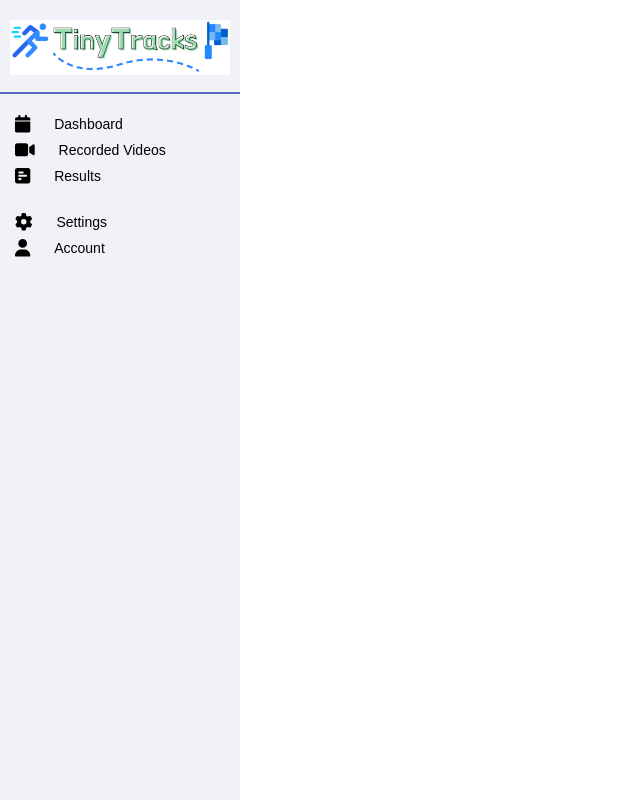
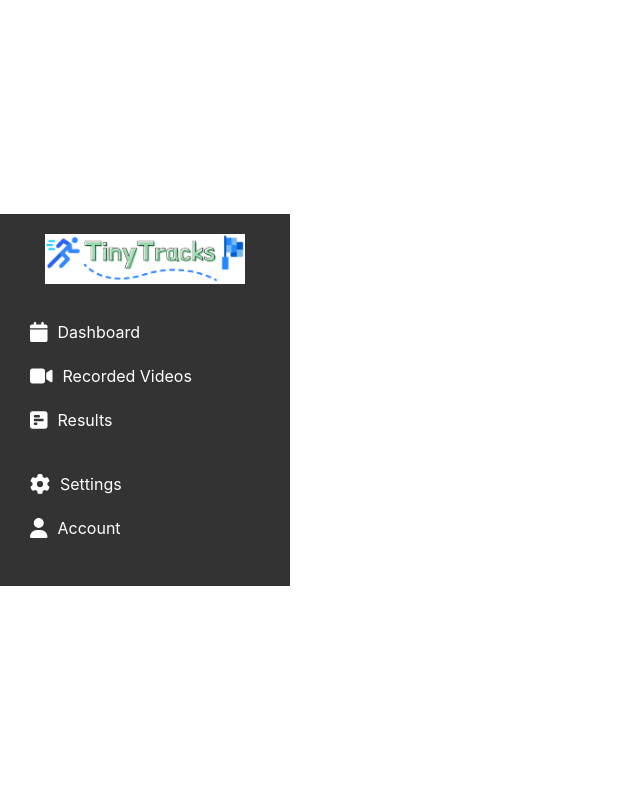
Before and after one commit to qhagayla/GMSADashboard, a React (Vite) app in the folder client/: page / in a window 1280 px wide. Shown: the whole page, without its empty margins (0-640 px from the left). Built offline with nearby package versions, Linux system fonts and the light colour scheme.

Commit message:
Update App.css

```diff
--- a/client/src/App.css
+++ b/client/src/App.css
@@ -1,70 +1,76 @@
+.app-container {
+  display: flex;
+}
+
 .sidebar {
-  width: 240px;
-  height: 100vh;
-  background-color: #F1F2F7;
-  color: #000000;
-  font-family: 'DM Sans', sans-serif;
-  padding: 0px;
-  overflow-y: hidden;
+  width: 250px;
+  background-color: #333;
+  color: #fff;
+  padding: 20px;
 }
 
 .sidebar-header {
+  text-align: center;
   margin-bottom: 20px;
-  border-bottom: 2px solid #5A67BA;
-  padding-bottom: 10px;
 }
 
-.sidebar-header img.logo-image {
-  width: 150%; /* Adjust the width as needed */
-  width: 220px; /* Set a maximum width if desired */
-  height: 55px;
-  margin-top: 20px;
+.logo-image {
+  width: 80%;
+}
+
+.menu {
+  margin-bottom: 20px;
+}
+
+.menu ul {
+  list-style: none;
+  padding: 0;
+}
+
+.menu li {
+  cursor: pointer;
+  padding: 10px;
+  display: flex;
+  align-items: center;
+}
+
+.menu li:hover {
+  background-color: #555;
+}
+
+.menu li.active {
+  background-color: #555;
+}
+
+.menu li span {
   margin-left: 10px;
 }
 
-.menu,
-.others {
-  margin-bottom: 25px;
-}
-
-.menu p,
-.others p {
-  font-weight: bold;
-  font-size: 16px;
-}
-
-.menu ul,
 .others ul {
   list-style: none;
   padding: 0;
 }
 
-.menu li,
 .others li {
-  margin-bottom: 5px;
   cursor: pointer;
-  font-size: 14px;
-  transition: font-weight 0.3s;
-  margin-left: 15px; /* Adjust the left margin for indentation */
+  padding: 10px;
+  display: flex;
+  align-items: center;
 }
 
-.menu li:hover,
-.menu li.active,
-.others li:hover,
-.others li.active {
-  background-color: #E4E7F4;
-  color: #5A67BA;
-  font-weight: bold;
-  margin-left: 18px; /* Adjust the left margin for indentation on hover/active */
+.others li:hover {
+  background-color: #555;
 }
 
-.content {
-  margin-left: 220px;
+.others li.active {
+  background-color: #555;
+}
+
+.others li span {
+  margin-left: 10px;
+}
+
+.dashboard {
+  flex: 1;
   padding: 20px;
 }
-
-.menu li span.icon-text,
-.others li span.icon-text {
-  margin-left: 20px; /* Adjust the margin as needed */
-  margin-right: 1px; /* Add space after the icon and before the text */
-}
```
